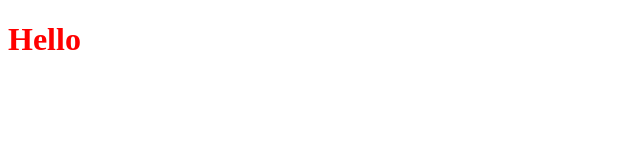
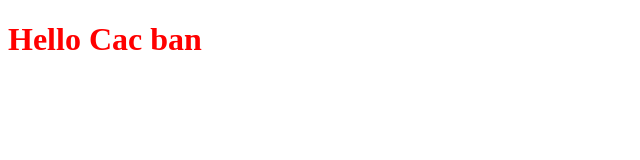
Before and after one commit to thachnguyen281995/learn-nodemy-nodejs, a website: page home.html in a window 1280 px wide. Shown: the whole page, without its empty margins (0-640 px from the left). Drawn offline with Linux system fonts and the light colour scheme.

Commit message:
upload source 2

```diff
--- a/home.html
+++ b/home.html
@@ -8,6 +8,6 @@
     <link rel="stylesheet" href="./public/home.css">
 </head>
 <body>
-    <h1>Hello</h1>
+    <h1>Hello Cac ban</h1>
 </body>
 </html>
```
